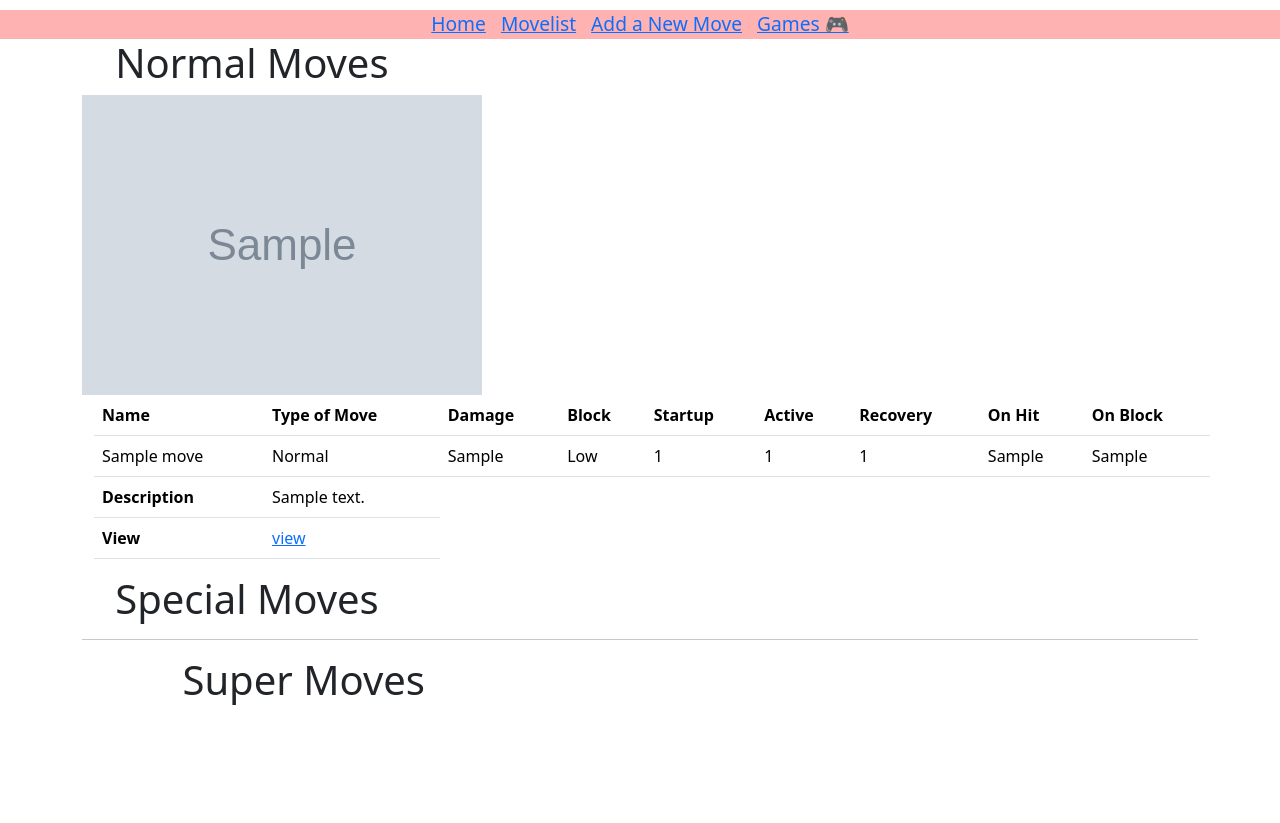
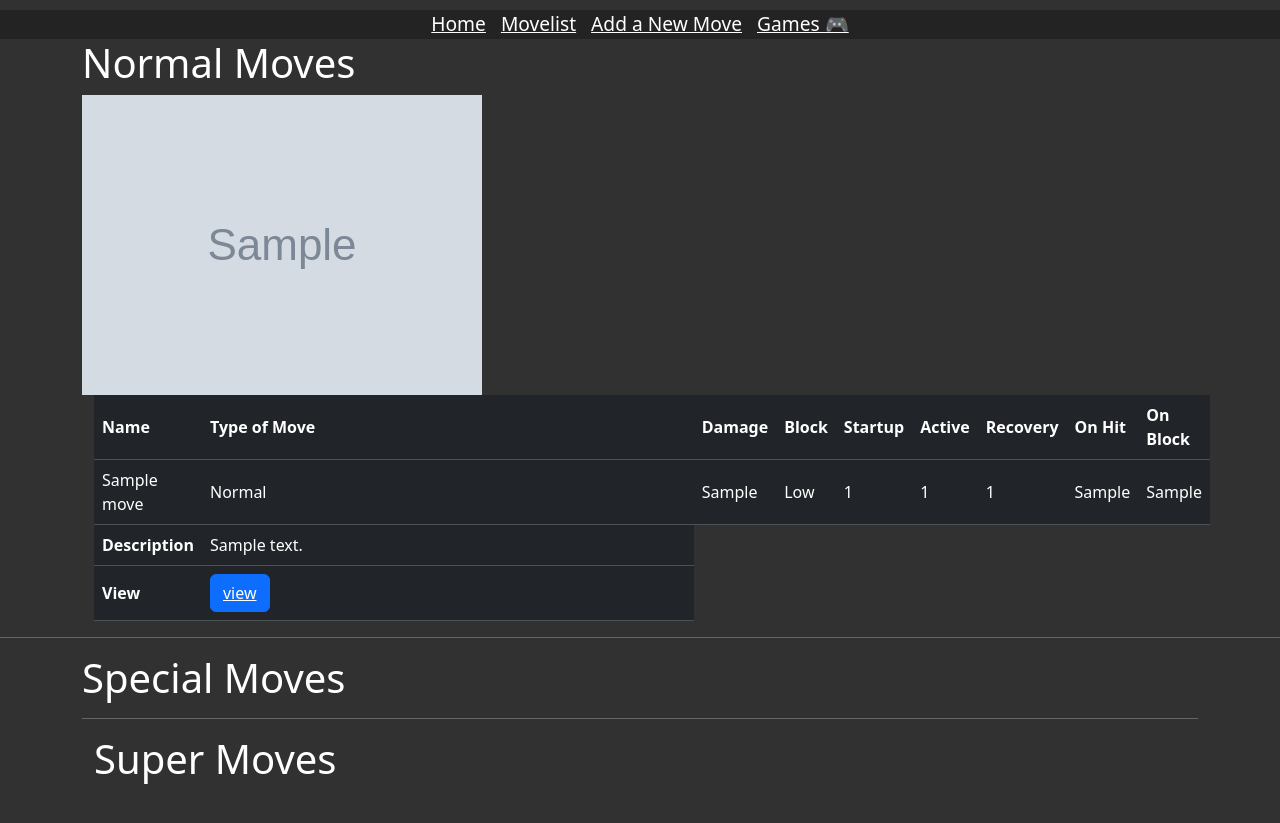
Before and after one commit to Alkhabbaz98/frameWiki-prj4, a Django app: page /frameWiki/characters/1/ in a window 1280 px wide. Before the commit the page ends 705 px from the top, so only its background shows below. Run offline with Django 5.2, Linux system fonts and the light colour scheme; tables that the repository leaves empty hold one stand-in row (values such as "Sample post"); grey boxes marked "Sample" are stand-in pictures.

Commit message:
still css

```diff
--- a/main_app/static/style/home.css
+++ b/main_app/static/style/home.css
@@ -9,5 +9,8 @@
 }
 
 
-#test {
- }
+
+body {
+    background-color: rgb(49, 49, 49);
+    color: white;
+}
--- a/main_app/static/style/list.css
+++ b/main_app/static/style/list.css
@@ -1,6 +1,7 @@
 
-#game-img {
-
+body {
+    background-color: rgb(70, 69, 69);
+    color: white;
 }
 
 #game-div-list {
@@ -15,9 +16,19 @@
 
 table {
     margin-left: 12px;
+
     width: 80%;
 }
-.move-title {
+
+
+button a {
+    color: white;
+}
+
+#game-img {
     display: flex;
-    margin-left: 9%;
+    flex-wrap: wrap;
+    width: 300px;
+    height: 200px;
+    background-color: rgba(255, 255, 255, 0.4)
 }
--- a/main_app/static/style/navbar.css
+++ b/main_app/static/style/navbar.css
@@ -1,6 +1,6 @@
 
 nav {
-    background-color: rgb(255, 0, 0, 0.3);
+    background-color: rgba(5, 5, 5, 0.3);
     display: flex;
     flex-direction: row;
     justify-content: center;
@@ -10,7 +10,6 @@ nav {
     margin-top: 10px;
 
 }
-
 .a-nav {
-
+    color: white;
 }
--- a/main_app/templates/base.html
+++ b/main_app/templates/base.html
@@ -18,6 +18,5 @@
     </nav>
     {% block content %}{% endblock %}
     <script src="https://cdn.jsdelivr.net/npm/bootstrap@5.3.8/dist/js/bootstrap.bundle.min.js" integrity="sha384-FKyoEForCGlyvwx9Hj09JcYn3nv7wiPVlz7YYwJrWVcXK/BmnVDxM+D2scQbITxI" crossorigin="anonymous"></script>
-
   </body>
 </html>
--- a/main_app/templates/character_details.html
+++ b/main_app/templates/character_details.html
@@ -2,10 +2,11 @@
 
 {% block content %}
 
-<h1 class="move-title">Normal Moves</h1>
-<div class="container">
-<table class="table align-middle">
+<h1 class="container">Normal Moves</h1>
+
     {% for move in moves%}
+    <div class="container">
+    <table class="table table-dark align-middle">
     {% if move.move_type == 'Normal' %}
     <div>
     <img src="{{  move.image.url }}" >
@@ -34,28 +35,31 @@
     </tr>
     <tr>
     <th>Description</th>
-    <td>
+    <td style="width: 100%;"class="description-area">
     {{ move.description }}
     </td>
     </tr>
     <tr>
     <th>View</th>
     <td>
+    <button class="btn btn-primary">
     <a href="{% url 'move_details' move.pk%}">view</a>
+    </button>
     </td>
     </tr>
     </table>
-
+    </div>
         {% endif %}
 
         {% endfor %}
- </div>
 
 
-<h1 class="move-title">Special Moves</h1>
-<div class="container">
-<table class="table align-middle">
+<hr>
+<h1 class="container">Special Moves</h1>
+
     {% for move in moves%}
+    <div class="container">
+    <table class="table table-dark align-middle">
     {% if move.move_type == 'Special' %}
     <div>
     <img src="{{  move.image.url }}" >
@@ -84,27 +88,30 @@
     </tr>
     <tr>
     <th>Description</th>
-    <td>
+    <td class="description-area">
     {{ move.description }}
     </td>
     </tr>
     <tr>
     <th>View</th>
     <td>
+    <button class="btn btn-primary">
     <a href="{% url 'move_details' move.pk%}">view</a>
+    </button>
     </td>
     </tr>
     </table>
-
+    </div>
         {% endif %}
 
         {% endfor %}
- </div>
+
     <hr>
-<h1 class="move-title">Super Moves</h1>
-<div class="container">
-<table class="table align-middle">
+<h1 class="container">Super Moves</h1>
+
     {% for move in moves%}
+    <div class="container">
+    <table class="table table-dark align-middle">
     {% if move.move_type == 'Super' %}
     <div>
     <img src="{{  move.image.url }}" >
@@ -133,20 +140,26 @@
     </tr>
     <tr>
     <th>Description</th>
-    <td>
+    <td class="description-area">
     {{ move.description }}
     </td>
     </tr>
     <tr>
     <th>View</th>
     <td>
+    <button class="btn btn-primary">
     <a href="{% url 'move_details' move.pk%}">view</a>
+    </button>
     </td>
     </tr>
     </table>
+</div>
         {% endif %}
 
         {% endfor %}
- </div>
+
+<style>
+
+</style>
 
 {% endblock %}
--- a/main_app/templates/characterlist.html
+++ b/main_app/templates/characterlist.html
@@ -4,6 +4,8 @@
 
 {% block content %}
 <div id="test">
+
+<div class="container">
 <h1>characters</h1>
 {% for character in characters%}
 <a href="/frameWiki/characters/{{character.id}}"><img src="{{ character.image.url }}"></a>
--- a/main_app/templates/gamelist.html
+++ b/main_app/templates/gamelist.html
@@ -4,8 +4,8 @@
 {% block content %}
 {% for game in games%}
 <div id="game-div-list" >
-    <a href="/frameWiki/games/{{game.id}}"><img id="game-img" class= "img-thumbnail"  src="{{ game.image.url }}"></a>
+    <a href="/frameWiki/games/{{game.id}}"><img id="game-img" src="{{ game.image.url }}"></a>
 </div>
 
-{%endfor%}
+{% endfor %}
 {% endblock %}
```
Also changed, not shown: main_app/templates/home.html (+8 -0 lines), media/image_store/214px-SF6_Ken_5mp.png (added), media/image_store/SF6_Ken_236lp_qr2mYaL.png (added).
